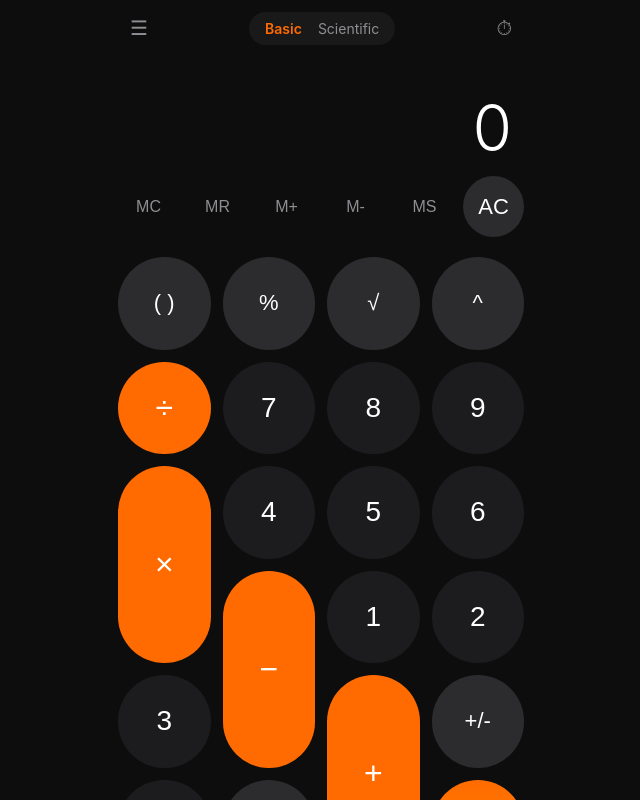
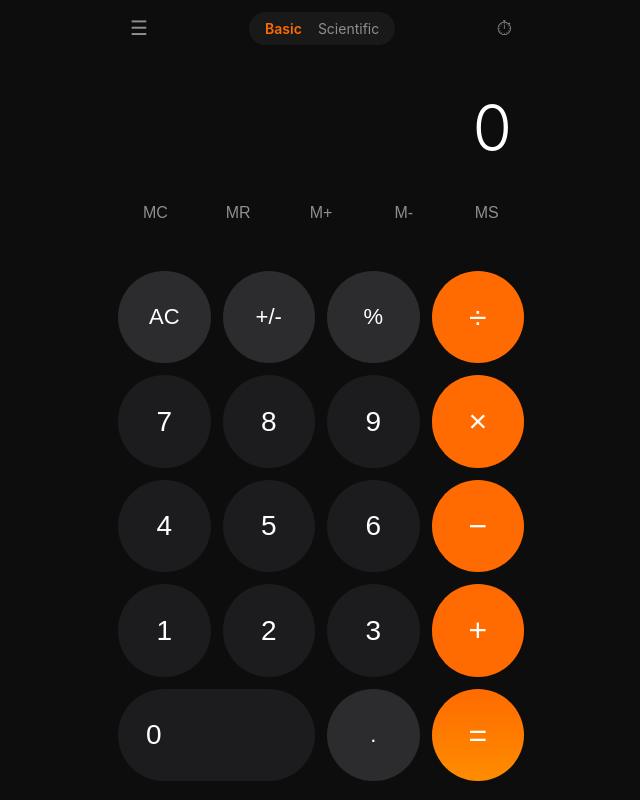
Before and after one commit to Skyfound212/calculator-pro, a React (Vite) app: page / in a window 1280 px wide. Shown: the whole page, without its empty margins (319-959 px from the left). Built offline with nearby package versions, Linux system fonts and the light colour scheme.

Commit message:
fix: standard calculator button layout (iOS-style 4x5 grid)

```diff
--- a/src/pages/Calculator.jsx
+++ b/src/pages/Calculator.jsx
@@ -332,41 +332,38 @@ function Calculator() {
         <CalcButton label="M+" onClick={() => handleMemory('M+')} variant="memory" />
         <CalcButton label="M-" onClick={() => handleMemory('M-')} variant="memory" />
         <CalcButton label="MS" onClick={() => handleMemory('MS')} variant="memory" />
-        <CalcButton label="AC" onClick={clearAll} variant="function" />
       </div>
 
-      {/* Button Grid */}
+      {/* Button Grid — standard 4×5 layout */}
       <div className="calc-button-grid">
-        {/* Row 1: Functions */}
-        <CalcButton label="( )" onClick={inputParentheses} variant="function" />
+        {/* Row 1 */}
+        <CalcButton label="AC" onClick={clearAll} variant="function" />
+        <CalcButton label="+/-" onClick={toggleSign} variant="function" />
         <CalcButton label="%" onClick={inputPercent} variant="function" />
-        <CalcButton label="√" onClick={inputSquareRoot} variant="function" />
-        <CalcButton label="^" onClick={() => inputOperator('^')} variant="function" />
         <CalcButton label="÷" onClick={() => inputOperator('÷')} variant="operator" />
 
-        {/* Row 2: 7 8 9 × */}
+        {/* Row 2 */}
         <CalcButton label="7" onClick={() => inputNumber(7)} variant="number" />
         <CalcButton label="8" onClick={() => inputNumber(8)} variant="number" />
         <CalcButton label="9" onClick={() => inputNumber(9)} variant="number" />
-        <CalcButton label="×" onClick={() => inputOperator('×')} variant="operator" className="tall" />
+        <CalcButton label="×" onClick={() => inputOperator('×')} variant="operator" />
 
-        {/* Row 3: 4 5 6 − */}
+        {/* Row 3 */}
         <CalcButton label="4" onClick={() => inputNumber(4)} variant="number" />
         <CalcButton label="5" onClick={() => inputNumber(5)} variant="number" />
         <CalcButton label="6" onClick={() => inputNumber(6)} variant="number" />
-        <CalcButton label="−" onClick={() => inputOperator('-')} variant="operator" className="tall" />
+        <CalcButton label="−" onClick={() => inputOperator('-')} variant="operator" />
 
-        {/* Row 4: 1 2 3 + */}
+        {/* Row 4 */}
         <CalcButton label="1" onClick={() => inputNumber(1)} variant="number" />
         <CalcButton label="2" onClick={() => inputNumber(2)} variant="number" />
         <CalcButton label="3" onClick={() => inputNumber(3)} variant="number" />
-        <CalcButton label="+" onClick={() => inputOperator('+')} variant="operator" className="tall" />
+        <CalcButton label="+" onClick={() => inputOperator('+')} variant="operator" />
 
-        {/* Row 5: +/- 0 . = */}
-        <CalcButton label="+/-" onClick={toggleSign} variant="function" />
-        <CalcButton label="0" onClick={() => inputNumber(0)} variant="number" />
+        {/* Row 5 */}
+        <CalcButton label="0" onClick={() => inputNumber(0)} variant="number" className="wide" />
         <CalcButton label="." onClick={inputDecimal} variant="function" />
-        <CalcButton label="=" onClick={inputEquals} variant="equals" className="tall" />
+        <CalcButton label="=" onClick={inputEquals} variant="equals" />
       </div>
 
       {/* Menu Panel (Slide-up) */}
@@ -501,7 +498,7 @@ function Calculator() {
         /* Memory Row */
         .calc-memory-row {
           display: grid;
-          grid-template-columns: repeat(6, 1fr);
+          grid-template-columns: repeat(5, 1fr);
           gap: 8px;
           padding: 0 12px 8px;
         }
@@ -584,10 +581,12 @@ function Calculator() {
           color: #FFFFFF;
         }
 
-        .calc-btn.tall {
-          grid-row: span 2;
+        .calc-btn.wide {
+          grid-column: span 2;
           aspect-ratio: auto;
           border-radius: 50px;
+          justify-content: flex-start;
+          padding-left: 28px;
         }
 
         /* Menu Panel */
```
